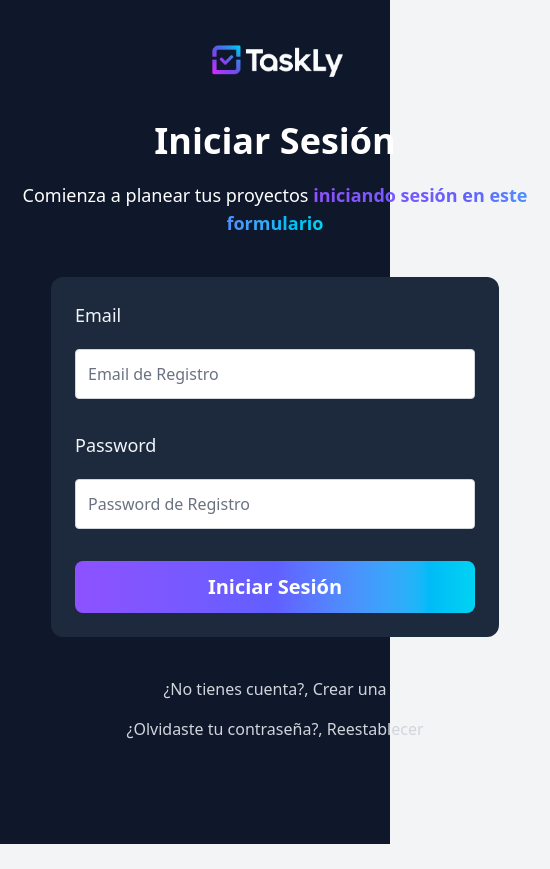
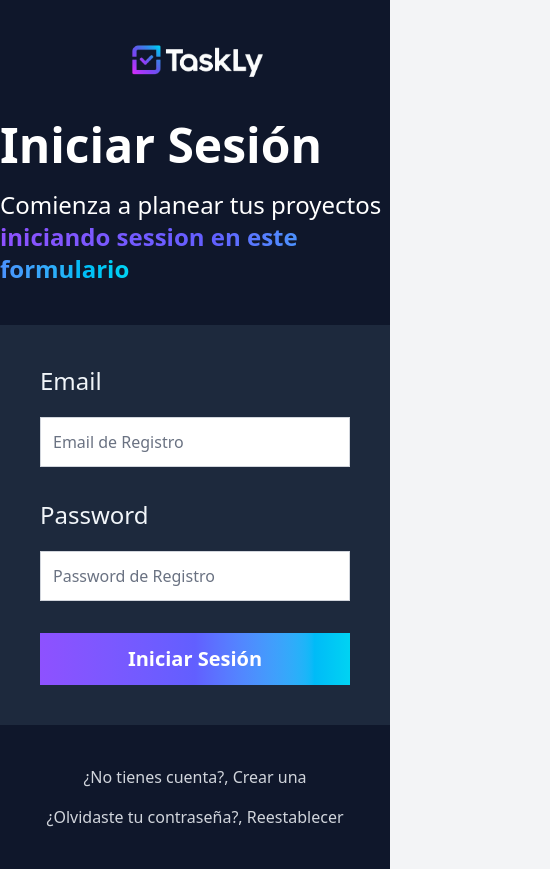
Before and after one commit to JuanAlejo-Rivera/TaskLy_Frontend, a React (Vite) app: page /auth/login in a window 390 px wide. Shown: the whole page, 550 px wide, since content can reach past the window. Before the commit the page ends 844 px from the top, so only its background shows below. Built offline with nearby package versions, Linux system fonts and the light colour scheme; no server answers.

Commit message:
Login responsive update

```diff
--- a/src/components/Logo.tsx
+++ b/src/components/Logo.tsx
@@ -4,7 +4,7 @@
       <img
         src="/LogoTaskly.png"
         alt="Logotipo Uptask"
-        className="w-40 md:w-150 lg:w-200 h-auto"
+        className="w-40 md:w-150 lg:w-200"
       />
     </div>
   )
--- a/src/layouts/AuthLayout.tsx
+++ b/src/layouts/AuthLayout.tsx
@@ -7,7 +7,7 @@
 
         <>
             <div className="bg-slate-900 min-h-screen">
-                <div className="py-10 lg:py-20 mx-auto w-[550px]">
+                <div className="py-10 lg:py-20 mx-auto my-auto">
                     <Logo />
                     <div className="mt-10">
                         <Outlet />
--- a/src/views/auth/LoginView.tsx
+++ b/src/views/auth/LoginView.tsx
@@ -29,30 +29,28 @@
 
     return (
         <>
-            <h1 className="text-4xl sm:text-5xl font-black text-white text-center">
-                Iniciar Sesión
-            </h1>
-
-            <p className="text-lg sm:text-2xl font-light text-white mt-5 text-center px-4">
-                Comienza a planear tus proyectos{" "}
+            <h1 className="text-5xl font-black text-white">Iniciar Sesión</h1>
+            <p className="text-2xl font-light text-white mt-5">
+                Comienza a planear tus proyectos {''}
                 <span className="font-bold bg-gradient-to-r from-violet-500 via-indigo-500 to-cyan-400 bg-clip-text text-transparent">
-                    iniciando sesión en este formulario
-                </span>
+                    iniciando session en este formulario</span>
             </p>
 
             <form
                 onSubmit={handleSubmit(handleLogin)}
-                className="space-y-8 mt-10 p-6 sm:p-10 bg-slate-800 border-slate-700 w-full max-w-md mx-auto rounded-xl"
+                className="space-y-8 mt-10 p-10 bg-slate-800 border-slate-700"
                 noValidate
             >
                 <div className="flex flex-col text-slate-100 gap-5">
-                    <label className="font-normal text-lg sm:text-2xl">Email</label>
+                    <label
+                        className="font-normal text-2xl"
+                    >Email</label>
 
                     <input
                         id="email"
                         type="email"
                         placeholder="Email de Registro"
-                        className="w-full p-3 border-gray-300 text-slate-900 border rounded"
+                        className="w-full p-3  border-gray-300 text-slate-900 border"
                         {...register("email", {
                             required: "El Email es obligatorio",
                             pattern: {
@@ -67,12 +65,14 @@
                 </div>
 
                 <div className="flex flex-col gap-5 text-slate-100">
-                    <label className="font-normal text-lg sm:text-2xl">Password</label>
+                    <label
+                        className="font-normal text-2xl"
+                    >Password</label>
 
                     <input
                         type="password"
                         placeholder="Password de Registro"
-                        className="w-full p-3 border-gray-300 border text-slate-900 rounded"
+                        className="w-full p-3  border-gray-300 text-slate-900 border"
                         {...register("password", {
                             required: "El Password es obligatorio",
                         })}
@@ -84,26 +84,22 @@
 
                 <input
                     type="submit"
-                    value="Iniciar Sesión"
-                    className="bg-gradient-to-r from-violet-500 via-indigo-500 to-cyan-400
-            hover:opacity-90 transition w-full p-3 text-white font-black text-xl cursor-pointer rounded-lg"
+                    value='Iniciar Sesión'
+                    className="  bg-gradient-to-r from-violet-500 via-indigo-500 to-cyan-400
+                        hover:opacity-90 transition w-full p-3  text-white font-black  text-xl cursor-pointer"
                 />
             </form>
 
-            <nav className="mt-10 flex flex-col space-y-4 text-center">
+            <nav className="mt-10 flex flex-col space-y-4">
                 <Link
-                    to={"/auth/register"}
-                    className="text-gray-300 hover:text-gray-400 font-normal"
-                >
-                    ¿No tienes cuenta?, Crear una
-                </Link>
+                    to={'/auth/register'}
+                    className="text-center text-gray-300 hover:text-gray-400 font-normal"
+                >¿No tienes cuenta?, Crear una</Link>
                 <Link
-                    to={"/auth/forgot-password"}
-                    className="text-gray-300 hover:text-gray-400 font-normal"
-                >
-                    ¿Olvidaste tu contraseña?, Reestablecer
-                </Link>
+                    to={'/auth/forgot-password'}
+                    className="text-center text-gray-300 hover:text-gray-400 font-normal"
+                >¿Olvidaste tu contraseña?, Reestablecer</Link>
             </nav>
         </>
-    );
+    )
 }
```
